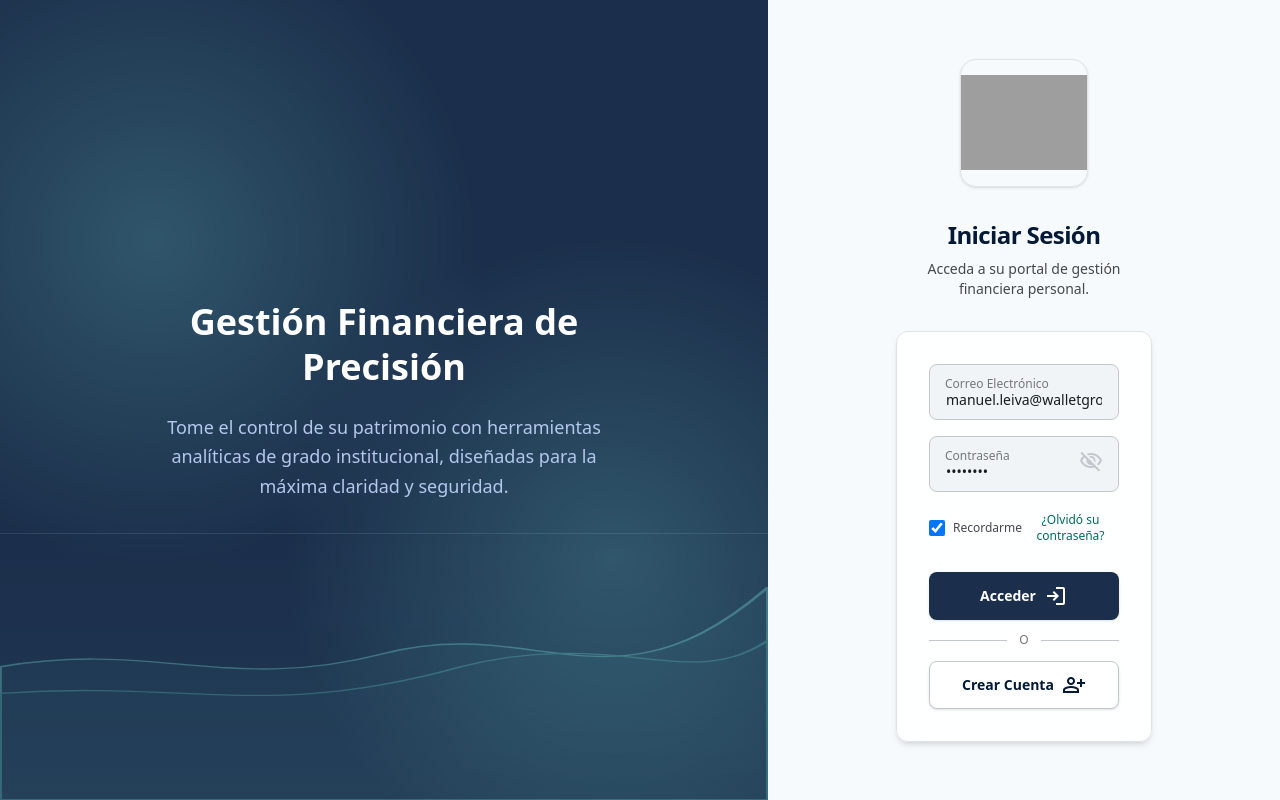
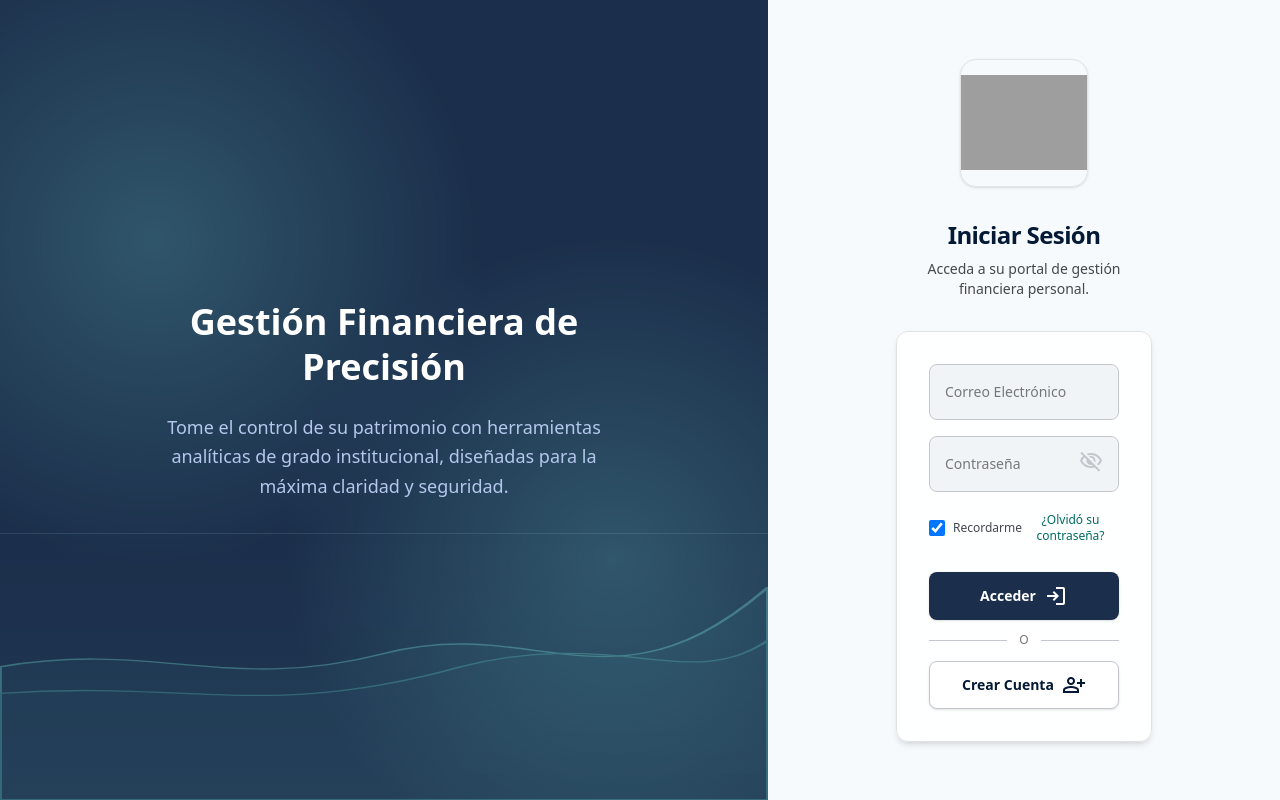
Before and after one commit to manuelhleiva89/WalletGrow_v2, a React (Vite) app: page / in a window 1280 px wide. Built offline with nearby package versions, Linux system fonts and the light colour scheme; grey boxes are pictures that could not be loaded.

Commit message:
feat(auth): clear default credentials in login form
Remove hardcoded test user data from login state to ensure production security and require manual user input.

```diff
--- a/src/components/Login.tsx
+++ b/src/components/Login.tsx
@@ -12,9 +12,9 @@ interface LoginProps {
 
 export default function Login({ onLoginSuccess }: LoginProps) {
   const [isRegistering, setIsRegistering] = useState(false);
-  const [email, setEmail] = useState('manuel.leiva@walletgrow.com');
-  const [password, setPassword] = useState('pass1234');
-  const [name, setName] = useState('Manuel Leiva');
+  const [email, setEmail] = useState('');
+  const [password, setPassword] = useState('');
+  const [name, setName] = useState('');
   const [showPassword, setShowPassword] = useState(false);
   const [rememberMe, setRememberMe] = useState(true);
   const [error, setError] = useState('');
```
